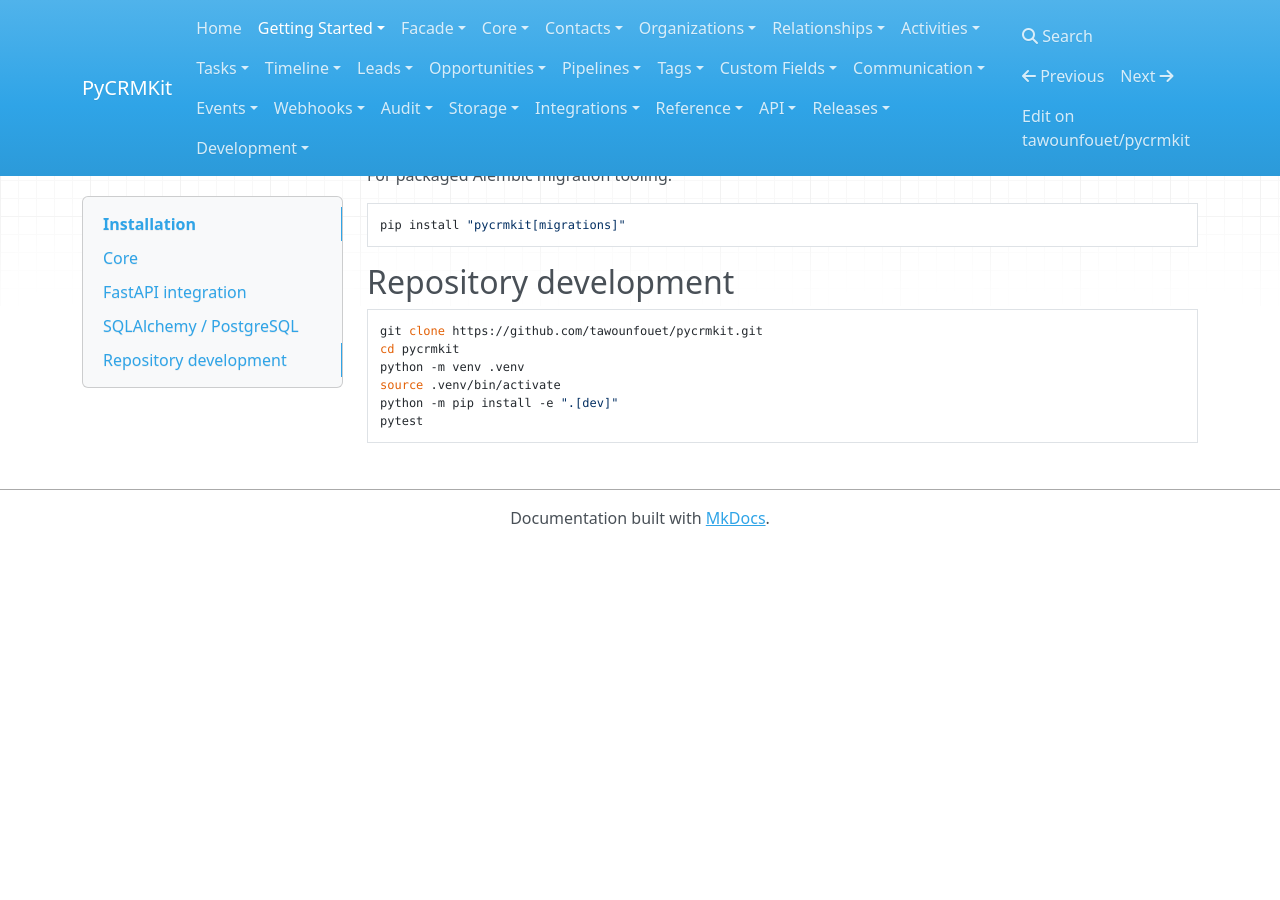
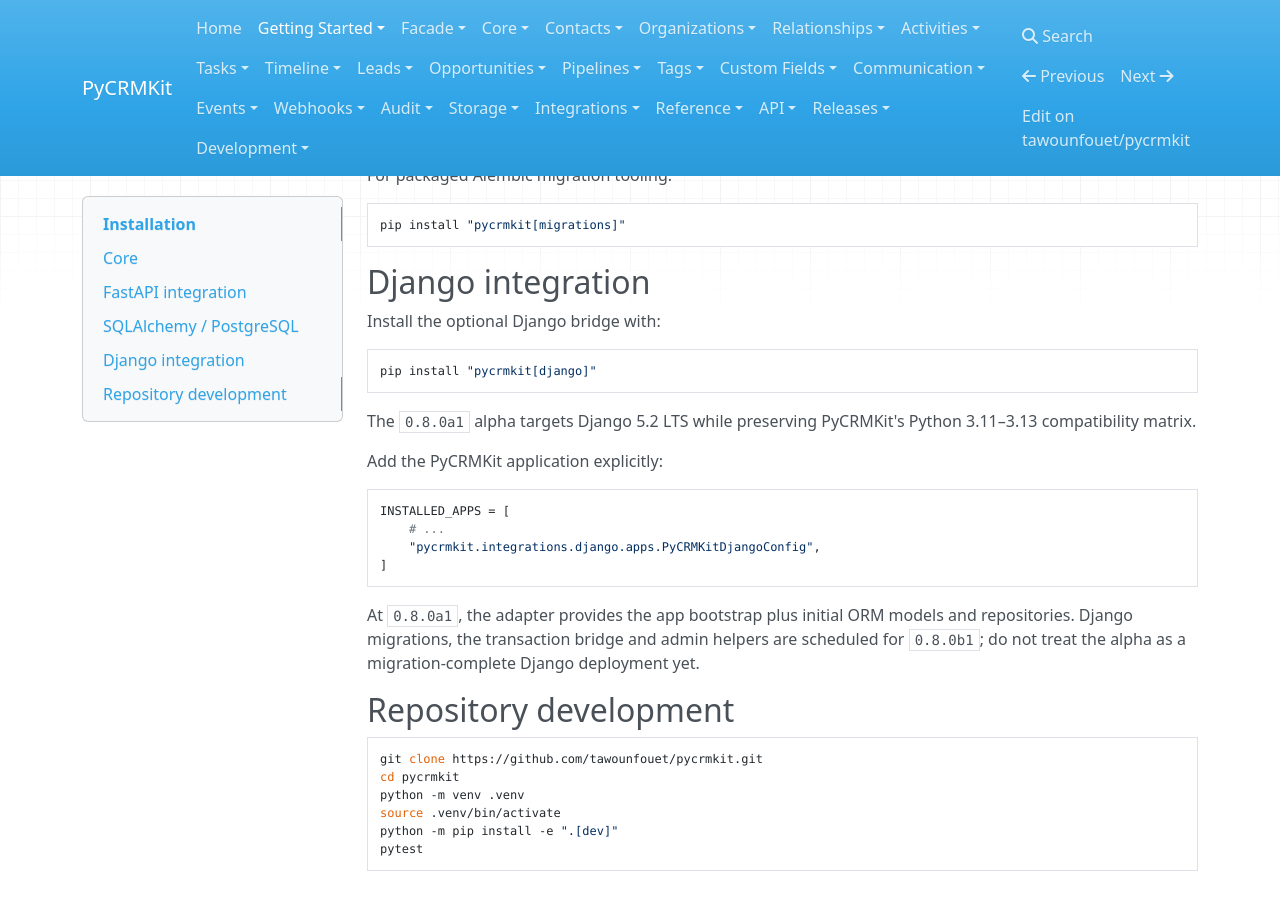
Before and after one commit to tawounfouet/pycrmkit, an MkDocs documentation site: the page built from docs/getting-started/installation.md, in a window 1280 px wide and 900 px high, scrolled down 975 px. Built offline with MkDocs 1.6.1, drawn with Linux system fonts in a browser that asks for light colours; nearby versions of some CDN libraries; before the commit the page ends 1521 px from its top, so only the background shows below that.

Commit message:
docs: add Django alpha installation

````diff
--- a/docs/getting-started/installation.md
+++ b/docs/getting-started/installation.md
@@ -57,6 +57,31 @@
 pip install "pycrmkit[migrations]"
 ```
 
+## Django integration
+
+Install the optional Django bridge with:
+
+```bash
+pip install "pycrmkit[django]"
+```
+
+The `0.8.0a1` alpha targets Django 5.2 LTS while preserving PyCRMKit's Python
+3.11–3.13 compatibility matrix.
+
+Add the PyCRMKit application explicitly:
+
+```python
+INSTALLED_APPS = [
+    # ...
+    "pycrmkit.integrations.django.apps.PyCRMKitDjangoConfig",
+]
+```
+
+At `0.8.0a1`, the adapter provides the app bootstrap plus initial ORM models
+and repositories. Django migrations, the transaction bridge and admin helpers
+are scheduled for `0.8.0b1`; do not treat the alpha as a migration-complete
+Django deployment yet.
+
 ## Repository development
 
 ```bash
````
